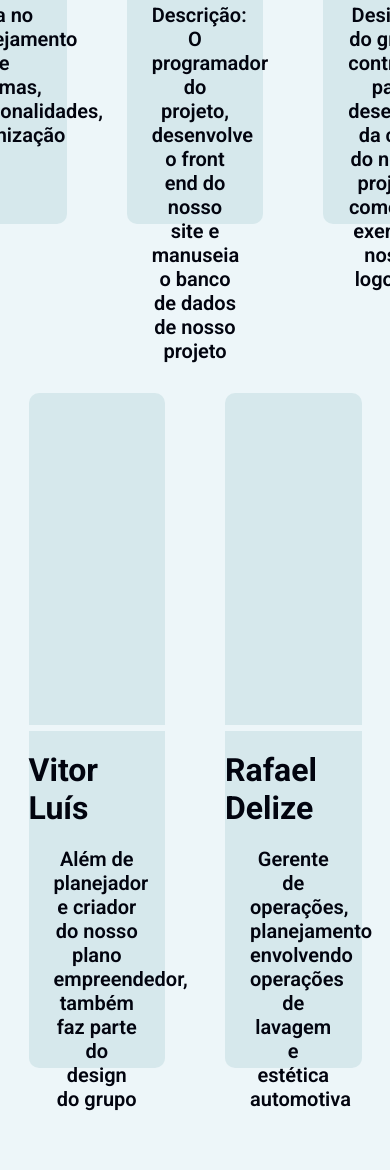
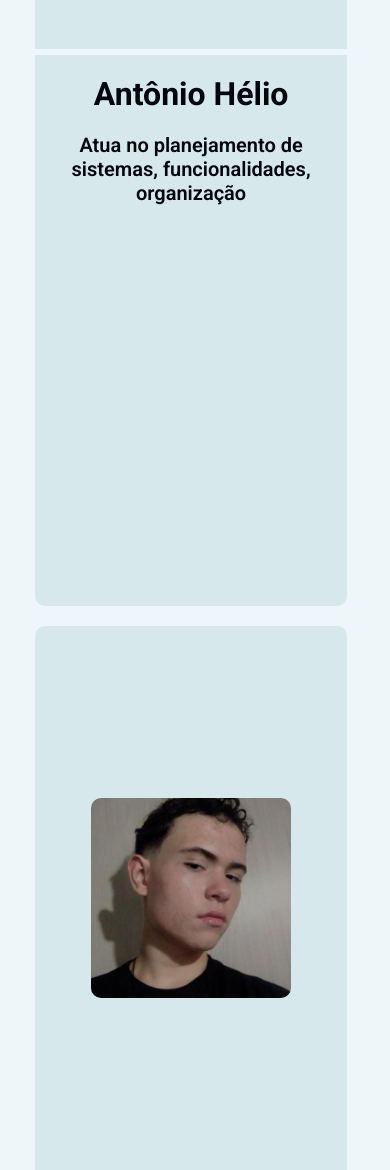
Before and after one commit to Joao-Habib-da-Silva/spumanovo, a plain HTML site: page Pages/sobre.html in a window 390 px wide. Shown: the part 1859-3029 px from the top of the page. Drawn offline with nearby package versions, Linux system fonts and the light colour scheme; no server answers.

Commit message:
responsividade

```diff
--- a/Assets/CSS/sobre.css
+++ b/Assets/CSS/sobre.css
@@ -43,7 +43,7 @@
     opacity: 1;
 }
 #quem-sao-os-membros {
-    height: 200vh;
+    min-height: 200vh;
 }
 #linha1, #linha2 {
     height: 100vh;
@@ -65,6 +65,14 @@
     border-bottom:6px solid var(--dark) ;
     border-radius: 10px 10px 0px 0px;
     height: 50%;
+    display: flex;
+    align-items: center;
+    justify-content: center;
+}
+.membro-cima img {
+    width: 200px;
+    border-radius: 10px;
+    height: 200px;
 }
 @media(max-width:800px) {
     #container-oque {
@@ -78,6 +86,23 @@
         width: 100%;
         text-align: center;
         padding-top: 50px;
+    }
+    #linha1 {
+        display: block;
+        height: 410vh;
+        padding-top: 20px;
+    }
+    .membro {
+        width: 80%;
+        height: 32%;
+        margin: 0;
+        margin-left: 9%;
+        margin-top: 20px;
+        margin-bottom: 20px;
+    }
+    #linha2 {
+        display: block;
+        height: 210vh;
     }
 }
 .membro-baixo-nome {
--- a/Pages/sobre.html
+++ b/Pages/sobre.html
@@ -52,7 +52,7 @@
           <div id="linha1">
             <div class="membro">
                 <div class="membro-cima">
-
+<img src="" alt="">
                 </div>
                 <div class="membro-baixo">
                     <h1 class="membro-baixo-nome">Antônio Hélio</h1>
@@ -62,7 +62,7 @@
             </div>
           <div class="membro">
             <div class="membro-cima">
-
+                <img src="../Assets/IMG/joao.jpeg" alt="">
             </div>
             <div class="membro-baixo">
                 <h1 class="membro-baixo-nome">João Habib</h1>
@@ -72,7 +72,7 @@
           </div>
           <div class="membro">
             <div class="membro-cima">
-
+<img src="" alt="">
             </div>
             <div class="membro-baixo">
                 <h1 class="membro-baixo-nome">Pedro Henrique</h1>
@@ -84,7 +84,7 @@
           <div id="linha2">
             <div class="membro">
                 <div class="membro-cima">
-
+<img src="" alt="">
                 </div>
                 <div class="membro-baixo">
                     <h1 class="membro-baixo-nome">Vitor Luís</h1>
@@ -94,7 +94,7 @@
             </div>
           <div class="membro">
             <div class="membro-cima">
-
+<img src="" alt="">
             </div>
         <div class="membro-baixo">
                 <h1 class="membro-baixo-nome">Rafael Delize</h1>
```
Also changed, not shown: Assets/IMG/joao.jpeg (added), 1 other file.
